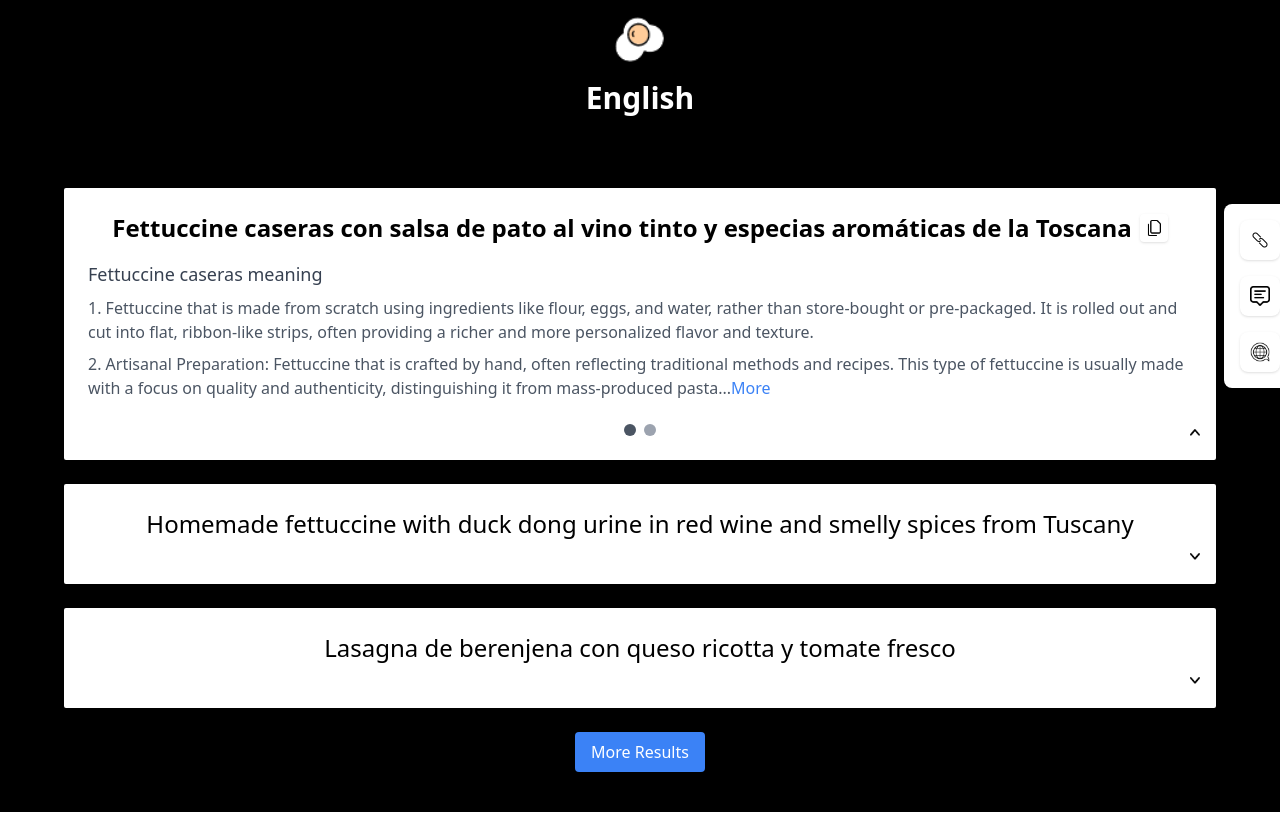
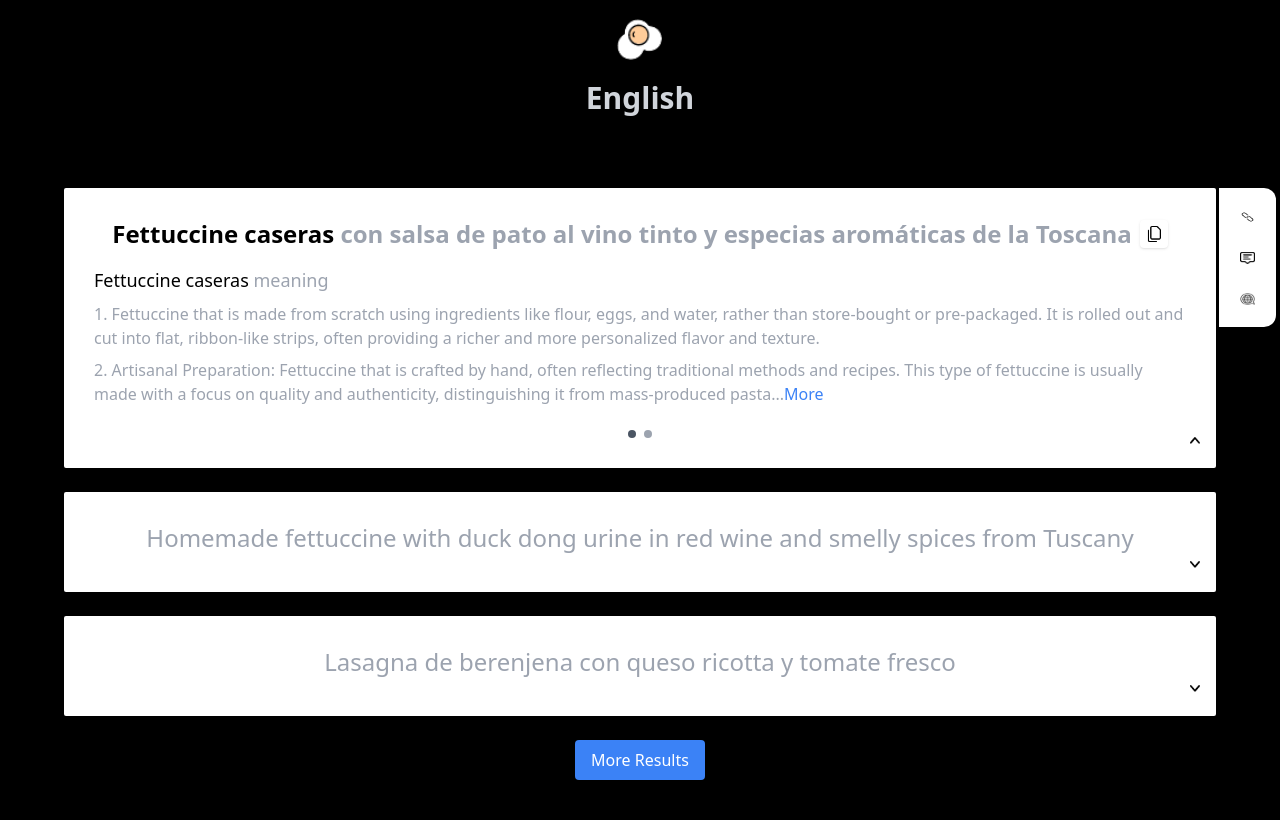
Before and after one commit to iMubashirSyed/Menulance, a Vue app: page / in a window 1280 px wide. Both pictures are taken after a click on the button 1195 px from the left and 260 px from the top of the page. Built offline with nearby package versions, Linux system fonts and the light colour scheme.

Commit message:
Frontend improved

```diff
--- a/src/App.vue
+++ b/src/App.vue
@@ -1,8 +1,8 @@
 <template>
   <div class="bg-black min-h-screen flex flex-col items-center justify-start p-4">
     <!-- English Egg Image and Text -->
-    <div class="text-center text-white flex flex-col items-center mb-12">
-      <img src="/english-egg.png" alt="English" class="w-15 h-12 mb-4" />
+    <div class="text-center text-gray-300 flex flex-col items-center mb-12">
+      <img src="/english-egg.png" alt="English" class="w-12 h-12 mb-4" />
       <h1 class="text-3xl font-bold ">English</h1>
     </div>
 
--- a/src/components/TranslationCard.vue
+++ b/src/components/TranslationCard.vue
@@ -7,7 +7,7 @@
         <h1
           ref="headingText"
           class="inline text-2xl"
-          :class="showFullCard ? 'font-semibold' : 'font-normal'"
+          :class="showFullCard ? 'font-semibold' : ' font-normal text-gray-400' "
         >
           <span v-html="highlightedHeading"></span>
         </h1>
@@ -21,14 +21,13 @@
         </button>
       </div>
 
-
       <!-- Expandable Content -->
       <div v-if="showFullCard">
         <!-- Meaning Section -->
-        <h2 class="text-lg font-medium text-gray-700 mb-2">
-          {{ currentPage.meaning }} meaning
+        <h2 class="text-lg font-medium text-gray-400 mb-2">
+          <span class="text-black">{{ currentPage.meaning }}</span> meaning
         </h2>
-        <ul class="text-gray-600 text-base space-y-2 mb-6">
+        <ul class="text-gray-400 space-y-2 mb-6">
           <li
             v-for="(desc, index) in getDescriptions(currentPage.description)"
             :key="index"
@@ -47,14 +46,9 @@
         </ul>
 
         <!-- Extra Message -->
-        <div v-if="showMore" class="text-gray-600 text-base">
+        <div v-if="showMore" class="text-gray-400 text-base">
           {{ currentPage.extraMessage }}
-          <button
-            @click="toggleMore"
-            class="text-blue-500 inline ml-2"
-          >
-            Less
-          </button>
+          <button @click="toggleMore" class="text-blue-500 inline ml-2">Less</button>
         </div>
       </div>
 
@@ -64,12 +58,10 @@
         class="absolute bottom-6 right-4"
         title="Toggle Expand/Collapse"
       >
-        <img
-          :src="showFullCard ? '/up-arrow.png' : '/down-arrow.png'"
-        />
+        <img :src="showFullCard ? '/up-arrow.png' : '/down-arrow.png'" />
       </button>
 
-      <!-- Pagination dots -->
+      <!-- Pagination Dots -->
       <div v-if="showFullCard" class="flex justify-center space-x-2 mt-4">
         <span
           v-for="dot in dots"
@@ -78,7 +70,7 @@
             'bg-gray-600': dot === activePage,
             'bg-gray-400': dot !== activePage,
           }"
-          class="w-3 h-3 rounded-full cursor-pointer transition-all duration-300 hover:bg-gray-600"
+          class="w-2 h-2 rounded-full cursor-pointer transition-all duration-300 hover:bg-gray-600"
           @click="changePage(dot)"
         ></span>
       </div>
@@ -87,22 +79,20 @@
     <!-- Side Icons -->
     <div
       v-if="showFullCard"
-      class="icon-container absolute top-8 right-[-4rem] bg-white p-4 rounded-lg shadow-lg"
+      class="icon-container w-13"
     >
-      <div class="flex flex-col items-center space-y-4 relative">
+      <div class="flex flex-col items-center space-y-4">
         <!-- Link Icon -->
-        <div class="icon-wrapper bg-white p-2 rounded-lg shadow">
-          <img src="/link.jpg" alt="Link icon" class="w-5 h-5" title="link"/>
+        <div class="icon-wrapper bg-white">
+          <img src="/link.jpg" alt="Link icon" class="w-3 h-3" title="link" />
         </div>
-
         <!-- Feedback Icon -->
-        <div class="icon-wrapper bg-white p-2 rounded-lg shadow">
-          <img src="/feedback.jpg" alt="Feedback icon" class="w-5 h-5" title="feedback"/>
+        <div class="icon-wrapper bg-white">
+          <img src="/feedback.jpg" alt="Feedback icon" class="w-3 h-3" title="feedback" />
         </div>
-
         <!-- Languages Icon and Options -->
         <div
-          class="icon-wrapper bg-white p-2 rounded-lg shadow relative"
+          class="icon-wrapper bg-white"
           @mouseenter="hoverLanguages = true"
           @mouseleave="hoverLanguages = false"
         >
@@ -110,23 +100,17 @@
           <img
             src="/languages.jpg"
             alt="Languages icon"
-            class="w-5 h-5 cursor-pointer transition-transform duration-300"
+            class="w-3 h-3 cursor-pointer transition-transform duration-300"
           />
           <!-- Language Options Dropdown -->
           <transition name="expand-linear">
             <div
               v-if="hoverLanguages"
-              class="language-options absolute left-[-15px] top-[-130px] bg-white shadow-lg rounded-lg p-2 text-gray-700 space-y-1"
+              class="language-options absolute left-[3px] top-[0px] bg-white shadow-lg rounded-lg p-2 text-gray-700 space-y-1"
             >
-              <div class="language-option cursor-pointer hover:bg-gray-200 px-2 py-1">
-                EN
-              </div>
-              <div class="language-option cursor-pointer hover:bg-gray-200 px-2 py-1">
-                ES
-              </div>
-              <div class="language-option cursor-pointer hover:bg-gray-200 px-2 py-1">
-                IT
-              </div>
+              <div class="language-option cursor-pointer hover:bg-gray-200 px-2 py-1">EN</div>
+              <div class="language-option cursor-pointer hover:bg-gray-200 px-2 py-1">ES</div>
+              <div class="language-option cursor-pointer hover:bg-gray-200 px-2 py-1">IT</div>
             </div>
           </transition>
         </div>
@@ -137,7 +121,7 @@
 
 
 <script lang="ts">
-import { defineComponent, PropType, ref, computed } from 'vue';
+import { defineComponent, ref, computed, PropType } from 'vue';
 import { arrType } from './CardData';
 
 export default defineComponent({
@@ -147,7 +131,7 @@ export default defineComponent({
       required: true,
     },
     dots: {
-      type: Array as PropType<number[]> ,
+      type: Array as PropType<number[]>,
       required: true,
     },
     activeDot: {
@@ -162,8 +146,6 @@ export default defineComponent({
     const hoverLanguages = ref(false);
     const headingText = ref<HTMLElement | null>(null);
 
-    const showMoreState = ref<Record<number, boolean>>({ 1: false, 2: false });
-
     const currentPage = computed(() => {
       return activePage.value === 1 ? props.page.body.page1 : props.page.body.page2;
     });
@@ -171,10 +153,21 @@ export default defineComponent({
   const highlightedHeading = computed(() => {
   const meaning = currentPage.value.meaning;
   const heading = props.page.heading;
-      return showFullCard.value
-        ? heading.replace(meaning, `<span class="font-bold">${meaning}</span>`)
-        : heading;
+
+  if (showFullCard.value) {
+    // When the card is expanded, only highlight the 'meaning' part in black
+    return heading.split(meaning).map((part, index, array) => {
+      if (index < array.length - 1) {
+        return `<span class="text-gray-400">${part}</span><span class="text-black ">${meaning}</span>`;
+      }
+      return `<span class="text-gray-400">${part}</span>`;
+    }).join('');
+  } else {
+    // When the card is collapsed, the whole heading is in gray
+    return `<span class="text-gray-400">${heading}</span>`;
+  }
 });
+
 
     const getDescriptions = (descriptions: string[]) => {
       return showMore.value ? descriptions : descriptions.slice(0, 2);
@@ -184,14 +177,9 @@ export default defineComponent({
       showMore.value = !showMore.value;
     };
 
-
-
     const toggleFullCard = () => {
       showFullCard.value = !showFullCard.value;
-    // Reset all "showMore" states when collapsing the card
-    if (!showFullCard.value) {
-      showMoreState.value = { 1: false, 2: false };
-    }
+      showMore.value = false;
     };
 
     const changePage = (page: number) => {
@@ -232,10 +220,12 @@ export default defineComponent({
   display: flex;
   align-items: start;
   max-width: 1700px;  /* width when the card expands */
+  /* padding: 20px; */
 }
 
 .translation-card {
   width: 1700px;
+  padding: 30px;
 }
 
 button {
@@ -244,7 +234,7 @@ button {
 
 .language-options {
   @apply flex flex-col items-center bg-white shadow-lg rounded-lg p-2;
-  width: 70px;
+  width: 50px;
 }
 
 button img {
@@ -257,4 +247,7 @@ button img {
   height: 20px;
 }
 
+.icon-wrapper img{
+  width: 15px;
+}
 </style>
--- a/src/styles.scss
+++ b/src/styles.scss
@@ -1,5 +1,5 @@
 .translation-card {
-    @apply bg-white p-6 shadow-md rounded-sm transition-all duration-300;
+    @apply bg-white p-8  rounded-sm transition-all duration-300;
     width: 1700px; /* Increased width to double the original size */
     overflow: hidden; /* Prevent content overflow for collapsed cards */
   }
@@ -25,21 +25,17 @@
     height: 3px; /* Smaller height for arrow icons */
   }
 
-  button {
-    @apply p-0 border-none bg-transparent; /* Removed background and padding */
-  }
-
   .icon-container {
-    @apply absolute bg-white shadow-lg p-4 rounded-lg;
-    top: 16px;
-    right: -80px;
+    @apply absolute bg-white  p-4 rounded-r-xl;
+    top: 0px;
+    right: -60px;
     z-index: 10;
   }
 
-  .icon-wrapper {
-    @apply flex items-center justify-center p-2 rounded-lg shadow;
-    width: 40px;
-    height: 40px;
+  .icon-wrapper { /* side icon width and height */
+    @apply flex items-center justify-center;
+    width: 25px;
+    height: 25px;
   }
 
   .expand-linear-enter-active,
```
Lines whose indentation alone changed are shown as unchanged.
